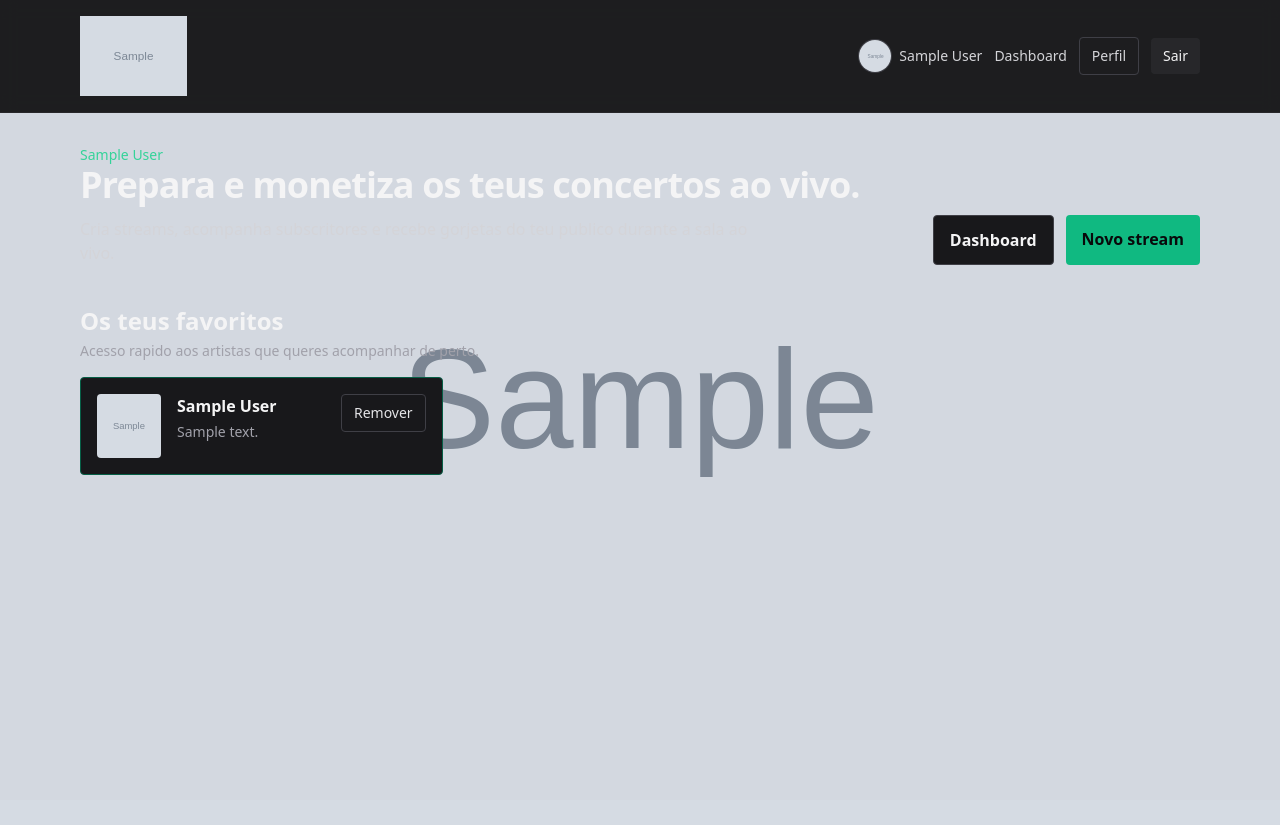
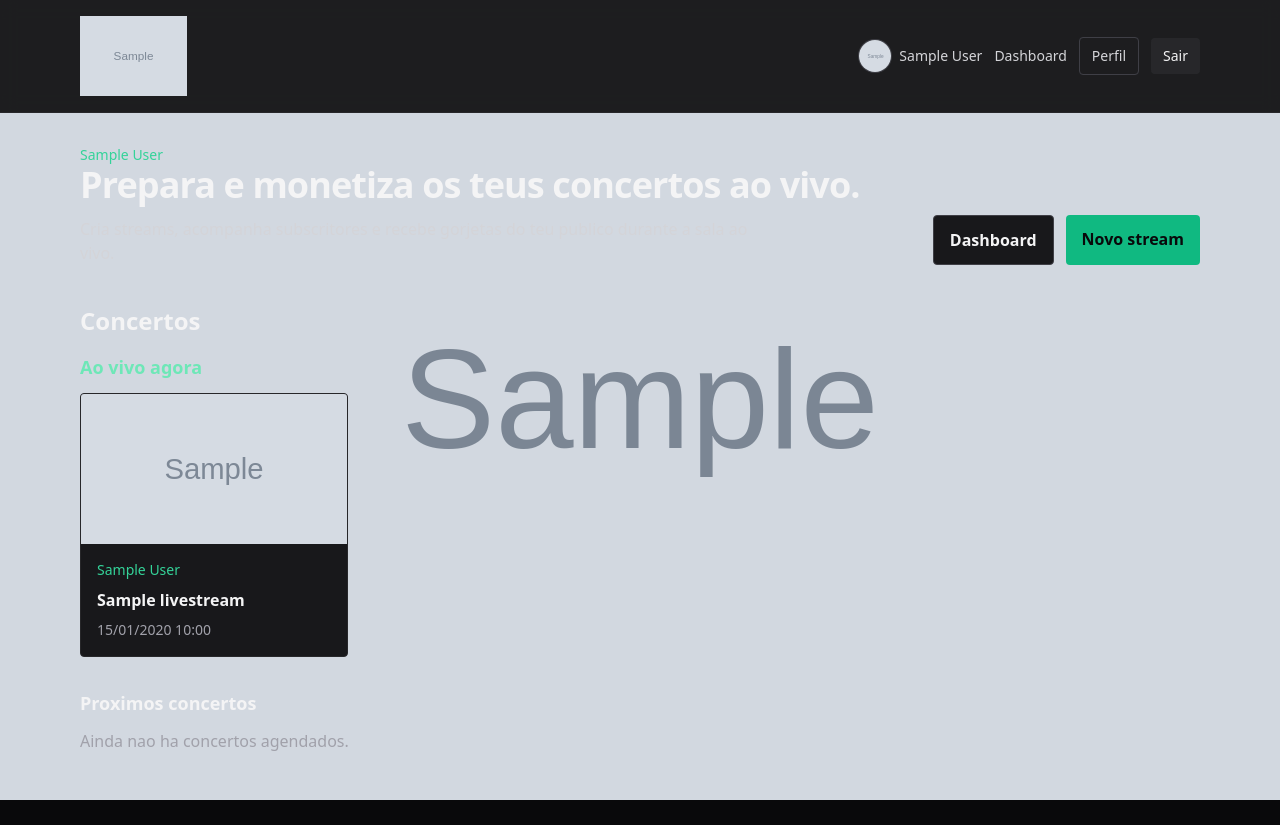
Before and after one commit to lmfcruz61/stagelink, a Django app: page / in a window 1280 px wide. Before the commit the page ends 477 px from the top, so only its background shows below. Run offline with Django 5.2, Linux system fonts and the light colour scheme; a user stored in the database is signed in; tables that the repository leaves empty hold one stand-in row (values such as "Sample post"); grey boxes marked "Sample" are stand-in pictures; some libraries are stand-ins or nearby versions.

Commit message:
Prioritize concerts on public homepage

```diff
--- a/streams/views.py
+++ b/streams/views.py
@@ -22,9 +22,12 @@ from .models import LiveStream
 
 def home(request):
     artists = Artist.objects.all().order_by('name')
-    live_streams = LiveStream.objects.filter(is_active=True).select_related('artist')[:8]
     now = timezone.now()
-    upcoming_streams = LiveStream.objects.filter(scheduled_at__gte=now).select_related('artist').order_by('scheduled_at')[:12]
+    live_streams = LiveStream.objects.filter(is_active=True).select_related('artist').order_by('scheduled_at')[:8]
+    upcoming_streams = LiveStream.objects.filter(
+        is_active=False,
+        scheduled_at__gte=now,
+    ).select_related('artist').order_by('scheduled_at')[:12]
     favorite_artist_ids = set()
     favorite_artists = Artist.objects.none()
 
--- a/templates/streams/home.html
+++ b/templates/streams/home.html
@@ -28,17 +28,17 @@
     </div>
 
     <div class="mt-6 grid gap-3 sm:grid-cols-3">
-      <button type="button" data-public-tab="favorites" class="public-tab rounded border border-emerald-600 bg-emerald-500 px-4 py-3 text-left font-semibold text-zinc-950">
-        Favoritos
-        <span class="mt-1 block text-sm font-normal">{{ favorite_artists|length }} artistas guardados</span>
+      <button type="button" data-public-tab="concerts" class="public-tab rounded border border-emerald-600 bg-emerald-500 px-4 py-3 text-left font-semibold text-zinc-950">
+        Concertos
+        <span class="mt-1 block text-sm font-normal">{{ live_streams|length }} ao vivo · {{ upcoming_streams|length }} proximos</span>
       </button>
       <button type="button" data-public-tab="artists" class="public-tab rounded border border-zinc-700 bg-zinc-950 px-4 py-3 text-left font-semibold text-zinc-100 hover:border-emerald-500">
         Artistas
         <span class="mt-1 block text-sm font-normal text-zinc-400">{{ artists|length }} disponiveis</span>
       </button>
-      <button type="button" data-public-tab="concerts" class="public-tab rounded border border-zinc-700 bg-zinc-950 px-4 py-3 text-left font-semibold text-zinc-100 hover:border-emerald-500">
-        Concertos
-        <span class="mt-1 block text-sm font-normal text-zinc-400">{{ upcoming_streams|length }} agendados</span>
+      <button type="button" data-public-tab="favorites" class="public-tab rounded border border-zinc-700 bg-zinc-950 px-4 py-3 text-left font-semibold text-zinc-100 hover:border-emerald-500">
+        Favoritos
+        <span class="mt-1 block text-sm font-normal text-zinc-400">{{ favorite_artists|length }} artistas guardados</span>
       </button>
     </div>
   </section>
@@ -238,11 +238,7 @@
       });
     });
 
-    {% if favorite_artists %}
-      activatePublicTab('favorites');
-    {% else %}
-      activatePublicTab('artists');
-    {% endif %}
+    activatePublicTab('concerts');
   </script>
 {% endif %}
 {% endblock %}
```
